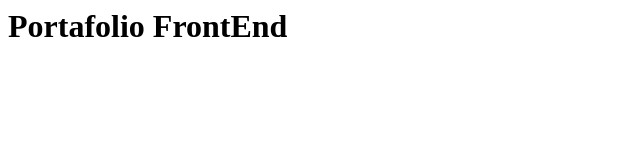
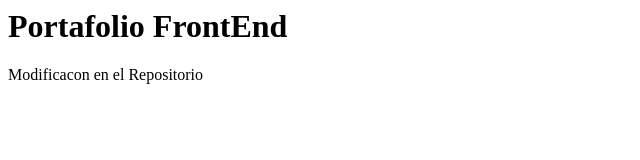
Before and after one commit to HugoMicucci/FrontEnd, a plain HTML site: page index.html in a window 1280 px wide. Shown: the whole page, without its empty margins (0-640 px from the left). Drawn offline with Linux system fonts and the light colour scheme.

Commit message:
Update index.html

```diff
--- a/index.html
+++ b/index.html
@@ -1 +1,2 @@
 <h1>Portafolio FrontEnd</h1>
+<p>Modificacon en el Repositorio</p>
```
